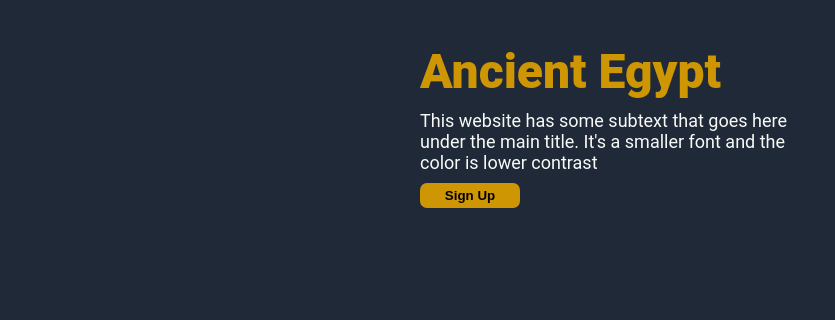
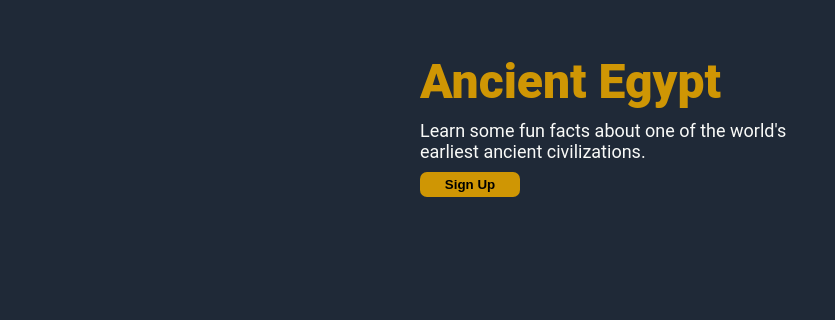
Before and after one commit to Higokian/ancient-egypt-landing-page, a plain HTML site: page index.html in a window 1280 px wide. Shown: the part 162-482 px from the top of the page, 0-835 px from the left. Drawn offline with Linux system fonts and the light colour scheme.

Commit message:
Update hero content

```diff
--- a/index.html
+++ b/index.html
@@ -18,7 +18,7 @@
         <div class="hero">
             <div class="hero-content">
                 <h1>Ancient Egypt</h1>
-                <p>This website has some subtext that goes here under the main title. It's a smaller font and the color is lower contrast</p>
+                <p>Learn some fun facts about one of the world's earliest ancient civilizations.</p>
                 <button class="sign-up">Sign Up</button>
             </div>
             <figure>
```
